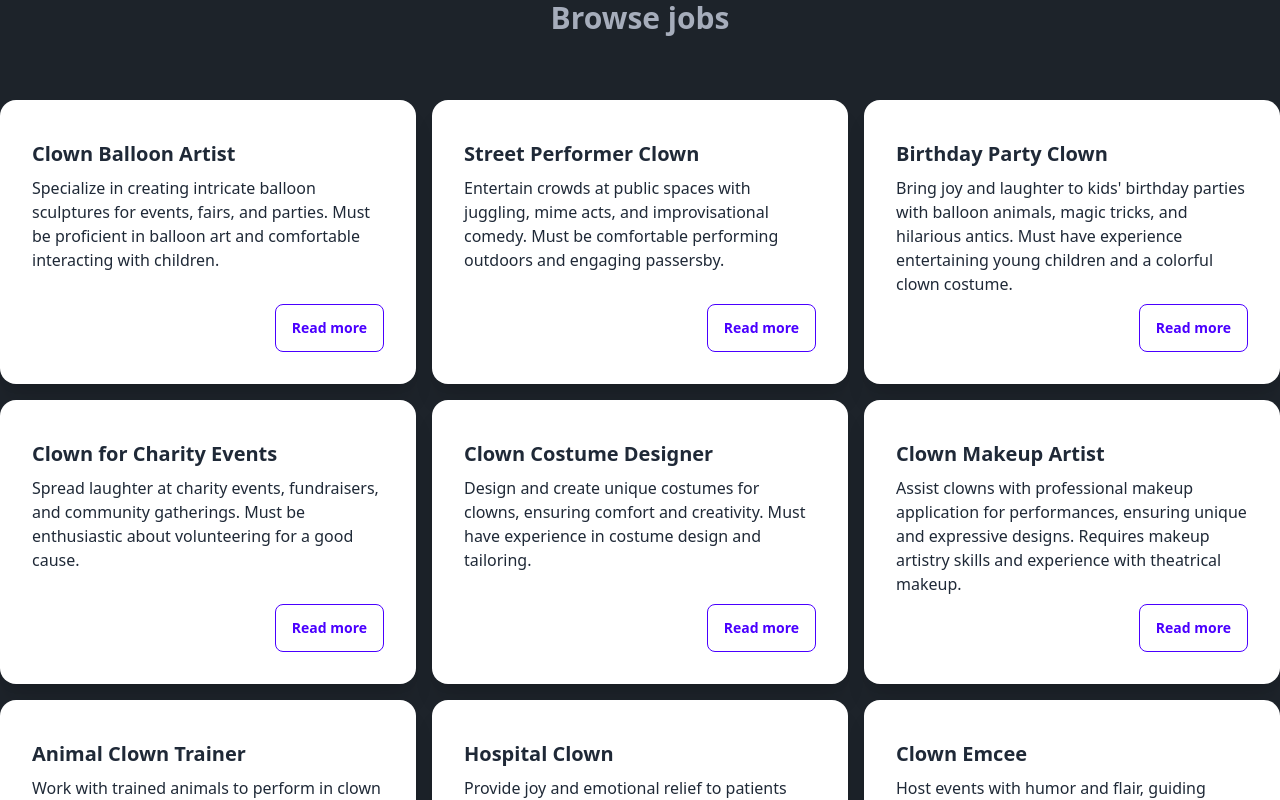
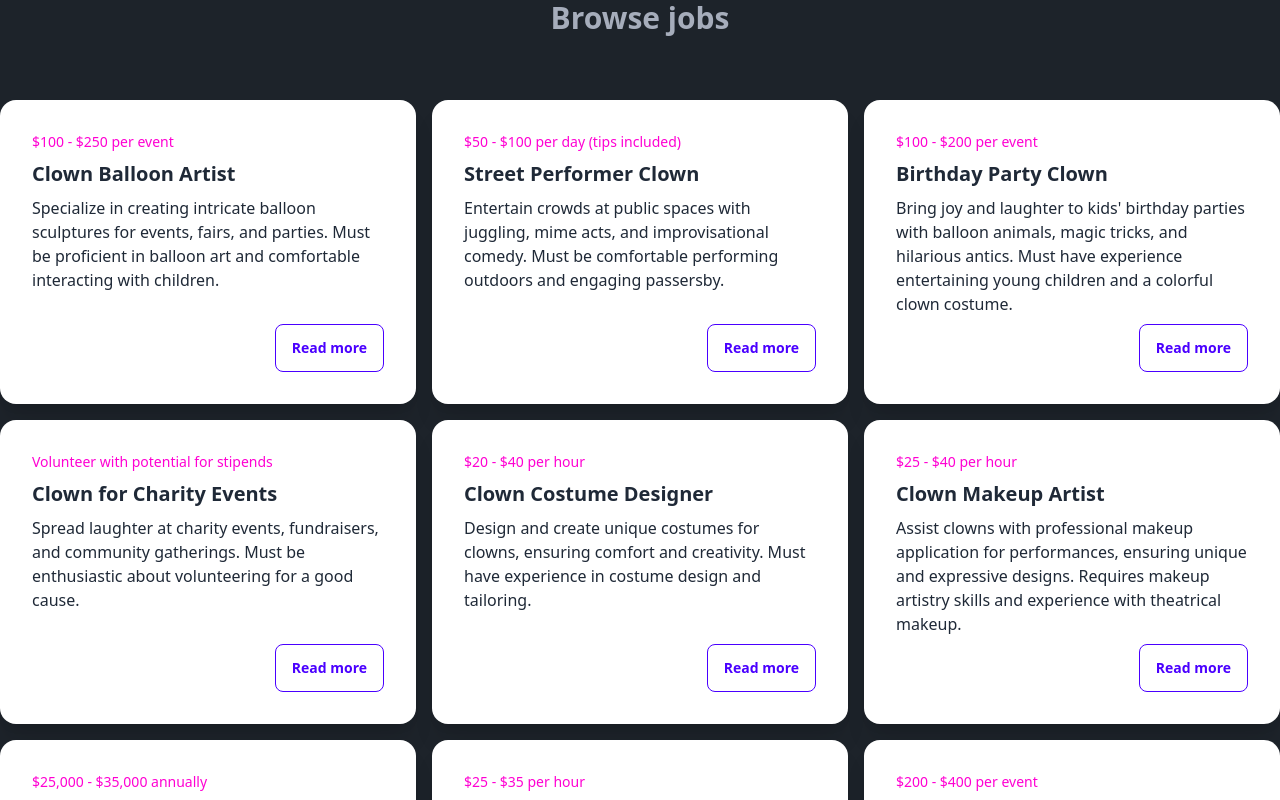
Before and after one commit to danieltalhaug/react-job-board, a React (Vite) app: page / in a window 1280 px wide. Shown: the part 1060-1860 px from the top of the page. Built offline with nearby package versions, Linux system fonts and the light colour scheme.

Commit message:
Show salary on job listing cards

```diff
--- a/src/components/JobListings.jsx
+++ b/src/components/JobListings.jsx
@@ -40,6 +40,7 @@ const JobListings = () => {
                 {getRandomJobs().map((job) => (
                     <Card
                         key={job.id}
+                        preTitle={job.salary}
                         title={job.title}
                         subtitle={job.description}
                         theme="light"
```
